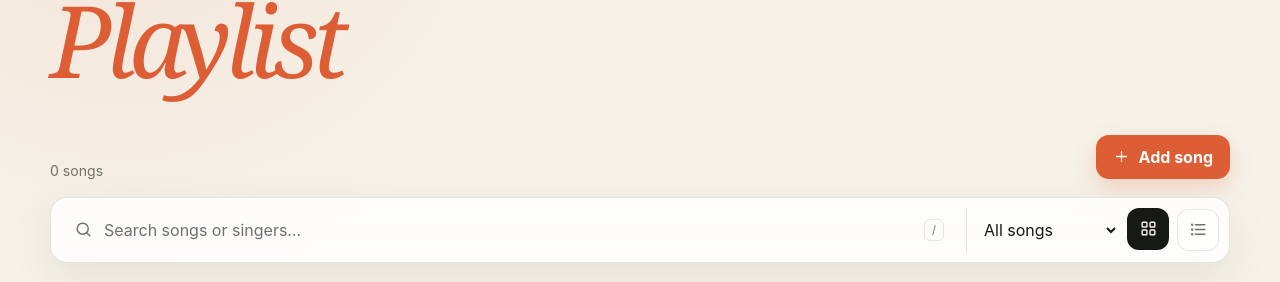
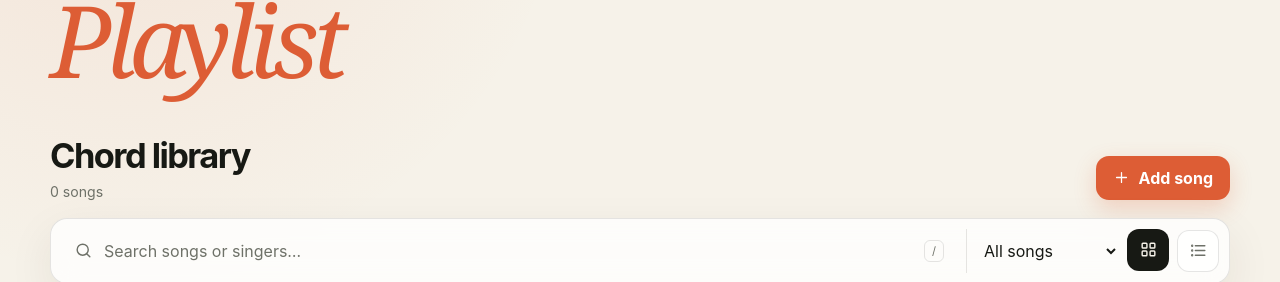
Before and after one commit to PavanSomarathne/bajaw-playlist, a plain HTML site: page index.html in a window 1280 px wide. Shown: the part 165-447 px from the top of the page. Drawn offline with Linux system fonts and the light colour scheme; no server answers.

Commit message:
UI fixes

```diff
--- a/index.html
+++ b/index.html
@@ -34,7 +34,7 @@
 <body>
   <main id="top">
     <section class="shell hero"><h1>බජව්<br><em>Playlist</em></h1><div class="top-actions"><button class="icon-btn" id="random" aria-label="Open a random song" title="Random song"><svg viewBox="0 0 24 24"><path d="M16 3h5v5M4 20 21 3M21 16v5h-5M15 15l6 6M4 4l5 5"/></svg></button><button class="icon-btn" id="theme" aria-label="Switch theme" title="Switch theme"><svg viewBox="0 0 24 24"><circle cx="12" cy="12" r="4"/><path d="M12 2v2M12 20v2M4.9 4.9l1.4 1.4M17.7 17.7l1.4 1.4M2 12h2M20 12h2M4.9 19.1l1.4-1.4M17.7 6.3l1.4-1.4"/></svg></button><button class="auth-button" id="authButton" type="button" aria-label="Sign in with Google"><svg viewBox="0 0 24 24"><circle cx="12" cy="8" r="4"/><path d="M4.5 21a7.5 7.5 0 0 1 15 0"/></svg><span class="auth-label" id="authLabel">Sign in</span></button></div></section>
-    <section class="shell library"><div class="library-head"><div><p class="result-count" id="result" aria-live="polite"></p></div><button class="primary" id="add"><svg viewBox="0 0 24 24"><path d="M12 5v14M5 12h14"/></svg><span>Add song</span></button></div>
+    <section class="shell library"><div class="library-head"><div><h2>Chord library</h2><p class="result-count" id="result" aria-live="polite"></p></div><button class="primary" id="add"><svg viewBox="0 0 24 24"><path d="M12 5v14M5 12h14"/></svg><span>Add song</span></button></div>
       <div class="controls"><label class="search" for="search"><svg viewBox="0 0 24 24"><circle cx="11" cy="11" r="7"/><path d="m20 20-4-4"/></svg><input id="search" type="search" placeholder="Search songs or singers…" autocomplete="off"><span class="shortcut">/</span></label><div class="toolbar"><select id="filter" aria-label="Filter songs"><option value="all">All songs</option><optgroup label="Beats"><option value="beat:4/4">4/4 beat</option><option value="beat:3/4">3/4 beat</option><option value="beat:2/4">2/4 beat</option><option value="beat:6/8">6/8 beat</option></optgroup></select><div class="view-switch"><button class="view-btn active" data-view="grid" aria-label="Grid view"><svg viewBox="0 0 24 24"><rect x="4" y="4" width="6" height="6" rx="1"/><rect x="14" y="4" width="6" height="6" rx="1"/><rect x="4" y="14" width="6" height="6" rx="1"/><rect x="14" y="14" width="6" height="6" rx="1"/></svg></button><button class="view-btn" data-view="list" aria-label="List view"><svg viewBox="0 0 24 24"><path d="M8 6h12M8 12h12M8 18h12"/><circle cx="4" cy="6" r=".6" fill="currentColor"/><circle cx="4" cy="12" r=".6" fill="currentColor"/><circle cx="4" cy="18" r=".6" fill="currentColor"/></svg></button></div></div></div>
       <div class="status-banner" id="appStatus" role="status" aria-live="polite" hidden></div><div class="song-grid" id="grid"></div><div class="empty visible" id="empty"><svg viewBox="0 0 24 24"><circle cx="11" cy="11" r="7"/><path d="m20 20-4-4M8.5 11h5"/></svg><h3 id="emptyTitle">Loading your songbook…</h3><p id="emptyText">Connecting to the shared playlist.</p></div>
     </section>
```
